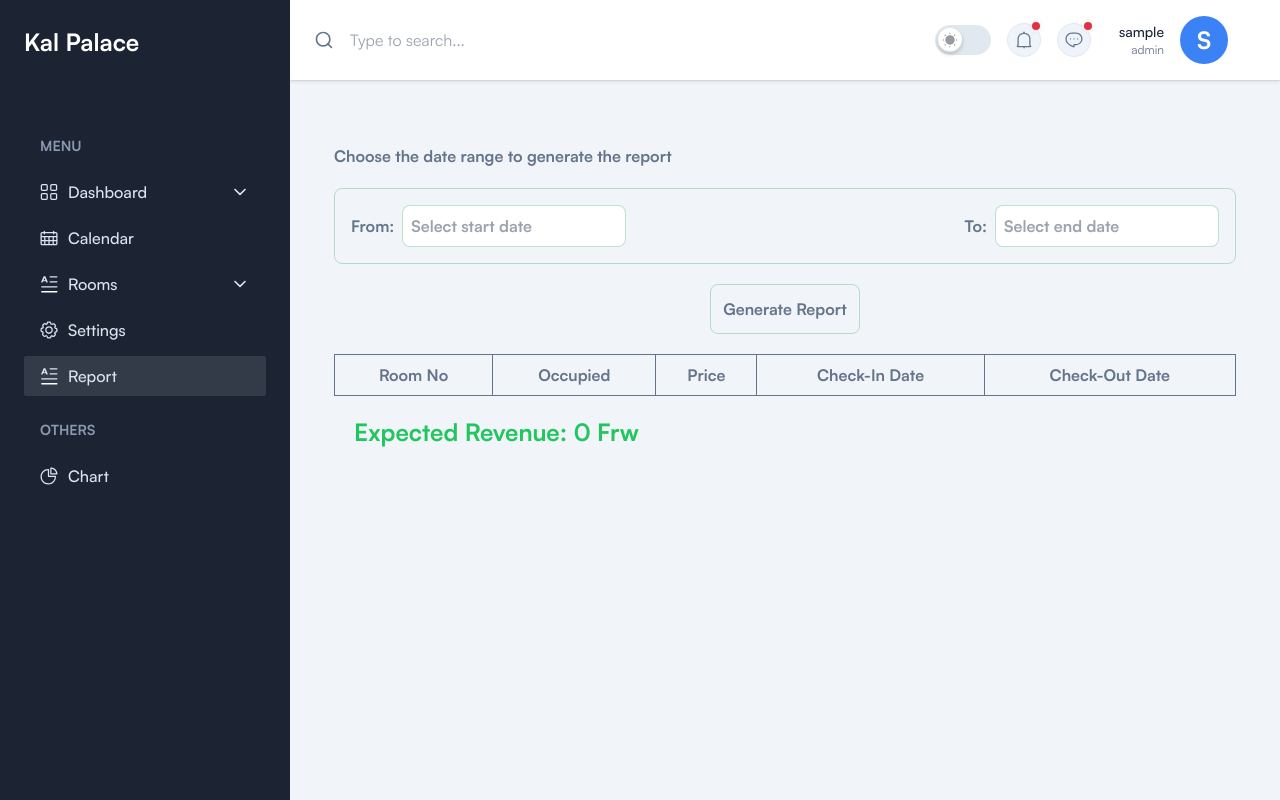
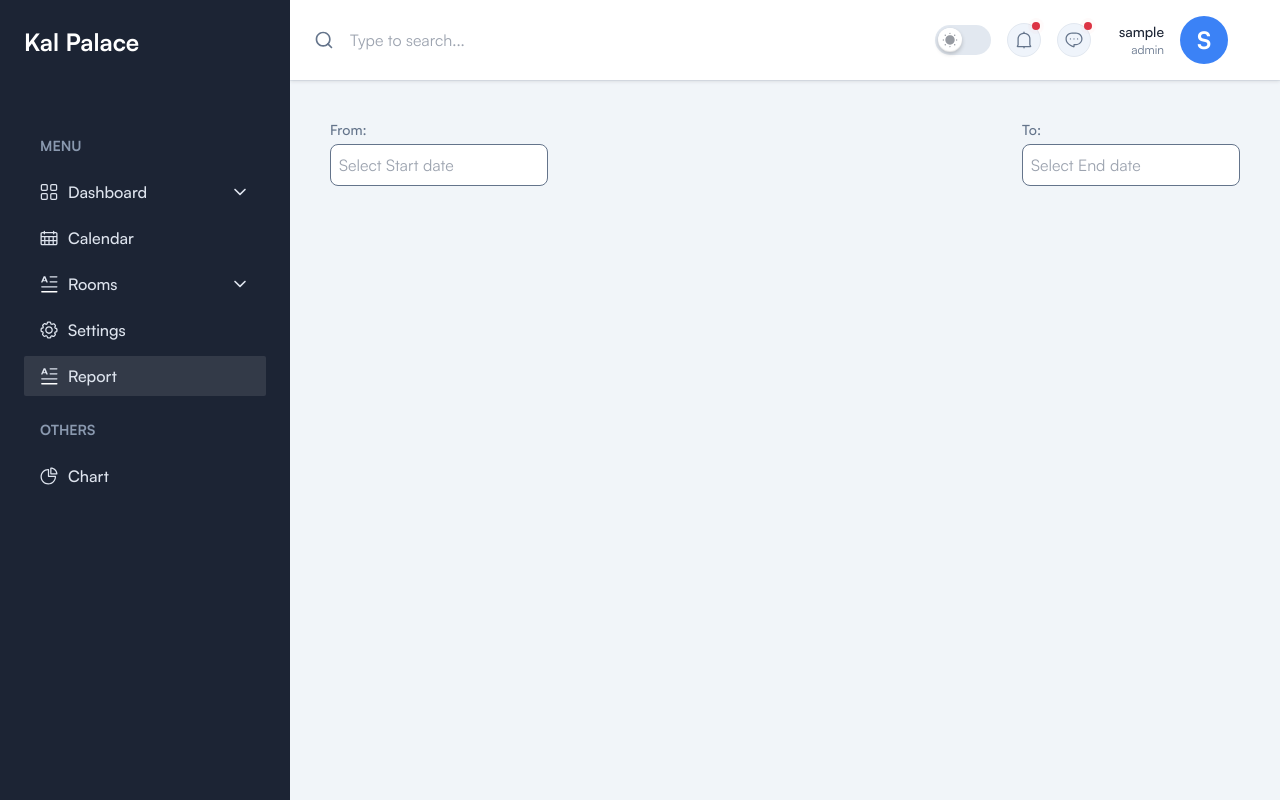
Before and after one commit to EddyShimwa/kal_palace, a React (Vite) app: page /report in a window 1280 px wide. Built offline with nearby package versions, Linux system fonts and the light colour scheme; sample sign-in values are in the browser's storage.

Commit message:
FIX REPORT ISSUES

```diff
--- a/src/components/Sidebar/index.tsx
+++ b/src/components/Sidebar/index.tsx
@@ -14,7 +14,7 @@ const Sidebar = ({ sidebarOpen, setSidebarOpen }: SidebarProps) => {
   const location = useLocation();
   const { pathname } = location;
   const dispatch = useDispatch<AppDispatch>();
-  const { rooms } = useSelector((state: RootState) => state.rooms);
+  const rooms = useSelector((state: RootState) => state.rooms.rooms);
   const { user } = useSelector((state: RootState) => state.signIn);
   const trigger = useRef<any>(null);
   const sidebar = useRef<any>(null);
@@ -51,6 +51,11 @@ const Sidebar = ({ sidebarOpen, setSidebarOpen }: SidebarProps) => {
     document.addEventListener("keydown", keyHandler);
     return () => document.removeEventListener("keydown", keyHandler);
   });
+
+  useEffect(() => {
+    console.log("Rooms state updated:", rooms);
+
+  }, [rooms])
 
   useEffect(() => {
     localStorage.setItem("sidebar-expanded", sidebarExpanded.toString());
--- a/src/pages/Rooms/allRooms.tsx
+++ b/src/pages/Rooms/allRooms.tsx
@@ -31,6 +31,7 @@ const AllRooms: React.FC = () => {
       </div>
       <div className="block md:grid grid-cols-3 gap-2">
         {loading && <FullScreenLoader />}
+        {rooms.length === 0 && !loading && <p className="text-center text-lg font-bold mt-5">No rooms available</p>}
         {error && <p className="text-red-500 text-sm">{error}</p>}
         {!loading && !error && rooms.map((room: Room) => (
           <div key={room._id} className={`border rounded-lg p-4 md:p-4 m-5 bg-[#e2e8f0] dark:bg-[#141a21f7] hover:bg-white ${room.isOccupied ? 'border-[#ef444461]' : 'border-[#159b4647]'}`}>
--- a/src/pages/Rooms/availableRooms.tsx
+++ b/src/pages/Rooms/availableRooms.tsx
@@ -26,6 +26,7 @@ const FreeRooms: React.FC = () => {
       </div>
       <div className="block md:grid grid-cols-3 gap-2">
         {loading && <FullScreenLoader />}
+        {rooms.length === 0 && !loading && <p className="text-center text-lg font-bold mt-5">All Rooms Are Occupied!</p>}
         {error && <p className="text-red-500 text-sm">{error}</p>}
         {!loading && !error && rooms.filter((room) => room.isOccupied === false).map((room: Room) => (
           <div key={room._id} className={`border rounded-lg p-4 md:p-4 m-5 bg-[#e2e8f0] dark:bg-[#141a21f7] hover:bg-white ${room.isOccupied ? 'border-[#ef444461]' : 'border-[#159b4647]'}`}>
--- a/src/pages/Rooms/occupiedRooms.tsx
+++ b/src/pages/Rooms/occupiedRooms.tsx
@@ -27,6 +27,7 @@ const OccupiedRooms: React.FC = () => {
       <div className="block md:grid grid-cols-3 gap-2">
         {loading &&      <FullScreenLoader />}
         {error && <p className="text-red-500 text-sm">{error}</p>}
+        {rooms.length === 0 && !loading && <p className="text-center text-lg font-bold mt-5">All rooms are free</p>}
         {!loading && !error && rooms.filter((room) => room.isOccupied === true).map((room: Room) => (
           <div key={room._id} className={`border rounded-lg p-4 md:p-4 m-5 bg-[#e2e8f0] dark:bg-[#141a21f7] hover:bg-white ${room.isOccupied ? 'border-[#ef444461]' : 'border-[#159b4647]'}`}>
             <div className="flex items-center">
--- a/src/pages/report/report.tsx
+++ b/src/pages/report/report.tsx
@@ -1,99 +1,110 @@
-import React, { useState } from 'react';
+import React, { useEffect, useState } from 'react';
+import { useDispatch, useSelector } from 'react-redux';
 import DatePicker from 'react-datepicker';
-import 'react-datepicker/dist/react-datepicker.css';
-import { useDispatch, useSelector } from 'react-redux';
-import { AppDispatch, RootState } from '../../redux/store';
-import { fetchOccupiedRooms } from '../../redux/slices/roomsSlice';
-
+import "react-datepicker/dist/react-datepicker.css";
+import { fetchOccupancy } from '../../redux/slices/reportSlice';
+import { RootState, AppDispatch } from '../../redux/store';
 import { format } from 'date-fns';
 
 const Report: React.FC = () => {
-  const [fromDate, setFromDate] = useState<Date | null>(null);
-  const [toDate, setToDate] = useState<Date | null>(null);
   const dispatch = useDispatch<AppDispatch>();
-  const rooms = useSelector((state: RootState) => state.rooms.rooms);
-  const loading = useSelector((state: RootState) => state.rooms.loading);
+  const occupancyData = useSelector((state: RootState) => state.occupancy);
+  const occupancyStatus = useSelector((state: RootState) => state.occupancy.status);
 
-  const handleGenerateReport = () => {
+  const occData = occupancyData.details;
+  const revenue = occupancyData.totalRevenue;
+  const [fromDate, setFromDate] = useState<Date | undefined>(undefined);
+  const [toDate, setToDate] = useState<Date | undefined>(undefined);
+
+  useEffect(() => {
     if (fromDate && toDate) {
       const startDate = format(fromDate, 'yyyy-MM-dd');
       const endDate = format(toDate, 'yyyy-MM-dd');
-      dispatch(fetchOccupiedRooms({ startDate, endDate }));
-    } else {
-      alert('Please select both dates.');
+      dispatch(fetchOccupancy({ startDate, endDate }));
     }
-  };
+  }, [fromDate, toDate, dispatch]);
 
-  const toUndefined = (date: Date | null): Date | undefined => {
-    return date === null ? undefined : date;
-  };
-
-  const sum = rooms.filter((room) => room.isOccupied === true).reduce((acc, room) => acc + room.price, 0);
+  console.log(occupancyData);
 
   return (
-    <div className='w-full p-5'>
-      <h1 className='py-5 font-bold'>Choose the date range to generate the report</h1>
-      <div className="block md:flex border border-[#159b4647] rounded-lg items-center font-bold justify-between p-5 md:p-2">
-        <div className='md:flex p-2 items-center'>
-          <label htmlFor="fromDate" className='mr-2'>From: </label>
+    <div className="container mx-auto p-4">
+      <div className="flex flex-col md:flex-row justify-between items-center mb-4">
+        <div className="mb-2 md:mb-0 md:mr-2">
+          <label htmlFor="fromDate" className="block text-sm font-medium text-gray-700 mb-1">From:</label>
           <DatePicker
             selected={fromDate}
-            onChange={(date: Date | null) => setFromDate(date)}
+            onChange={(date: Date | null) => setFromDate(date || undefined)}
             selectsStart
-            startDate={toUndefined(fromDate)}
-            endDate={toUndefined(toDate)}
-            placeholderText="Select start date"
-            id="fromDate"
-            className='p-2 border border-[#159b4647] rounded-lg dark:bg-black'
+            startDate={fromDate}
+            endDate={toDate}
+            placeholderText="Select Start date"
+            className="p-2 border border-gray-300 rounded-lg w-full"
           />
         </div>
-        <div className='md:flex items-center font-bold p-2'>
-          <label htmlFor="toDate" className='mr-2'>To: </label>
+        <div>
+          <label htmlFor="toDate" className="block text-sm font-medium text-gray-700 mb-1">To:</label>
           <DatePicker
             selected={toDate}
-            onChange={(date: Date | null) => setToDate(date)}
+            onChange={(date: Date | null) => setToDate(date || undefined)}
             selectsEnd
-            startDate={toUndefined(fromDate)}
-            endDate={toUndefined(toDate)}
-            minDate={toUndefined(fromDate)}
-            placeholderText="Select end date"
-            id="toDate"
-            className='p-2 border border-[#159b4647] rounded-lg dark:bg-black'
+            startDate={fromDate}
+            endDate={toDate}
+            placeholderText="Select End date"
+            className="p-2 border border-gray-300 rounded-lg w-full"
           />
         </div>
       </div>
-      <div className='flex w-full justify-center'>
-        <button className="mt-5 border p-3 rounded-lg border-[#159b4647] hover:bg-green-600 hover:text-black font-bold" onClick={handleGenerateReport}>Generate Report</button>
-      </div>
 
-      {loading ? (
-        <div>Loading...</div>
-      ) : (
-        <table className="w-full mt-5 border-collapse">
+      {occupancyStatus === 'loading' && <div className="text-center">Loading...</div>}
+      {occupancyStatus === 'succeeded' && (
+        <>
+          <table className="w-full mt-5 border-collapse  shadow-md rounded-lg overflow-hidden">
             <thead>
-            <tr>
-              <th className="border p-2">Room No</th>
-              <th className="border p-2">Occupied</th>
-              <th className="border p-2">Price</th>
-              <th className="border p-2">Check-In Date</th>
-              <th className="border p-2">Check-Out Date</th>
+              <tr className="bg-gray-200">
+                <th className="border p-2 text-left">Room No</th>
+                <th className="border p-2 text-left">Price</th>
+                <th className="border p-2 text-left">Check-In Date</th>
+                <th className="border p-2 text-left">Check-Out Date</th>
               </tr>
             </thead>
             <tbody>
-            {rooms.filter((room) => room.isOccupied === true).map(room => (
-              <tr key={room._id}>
+            {occData.map((room: any) => (
+                <tr key={room._id} className="border-t">
                   <td className="border p-2">{room.roomNumber}</td>
-                <td className="border p-2">{room.isOccupied ? 'Yes' : 'No'}</td>
-                <td className="border p-2">{room.price}</td>
-                <td className="border p-2">{new Date(room.checkInDate).toLocaleString()}</td>
-                <td className="border p-2">{new Date(room.checkOutDate).toLocaleString()}</td>
+                  <td className="border p-2">{room.price.toFixed(2)} Frw</td>
+                  <td className="border p-2">
+                    {new Date(room.checkInDate).toLocaleString('en-US', {
+                      weekday: 'long',
+                      year: 'numeric',
+                      month: 'long',
+                      day: 'numeric',
+                      hour: '2-digit',
+                      minute: '2-digit',
+                      second: '2-digit',
+                    })}
+                  </td>
+                  <td className="border p-2">
+                    {new Date(room.checkOutDate).toLocaleString('en-US', {
+                      weekday: 'long',
+                      year: 'numeric',
+                      month: 'long',
+                      day: 'numeric',
+                      hour: '2-digit',
+                      minute: '2-digit',
+                      second: '2-digit',
+                    })}
+                  </td>
                 </tr>
               ))}
             </tbody>
           </table>
+          <div className="mt-4 p-4 bg-gray-100 rounded-lg shadow-md">
+            <p className="text-lg font-semibold">Expected Revenue: {revenue.toFixed(2)} Frw</p>
+          </div>
+        </>
+      )}
 
-      )}
-       <div className="flex items-center p-5 font-bold text-green-500 text-2xl">Expected Revenue: {sum} Frw</div>
+      {occupancyStatus === 'failed' && <div className="text-center text-red-500">Error loading data</div>}
     </div>
   );
 };
--- /dev/null
+++ b/src/redux/slices/reportSlice.ts
@@ -0,0 +1,93 @@
+import { createAsyncThunk, createSlice, PayloadAction } from '@reduxjs/toolkit';
+
+// Define the payload type for the fulfilled action
+interface FetchOccupancyPayload {
+  totalRevenue: number;
+  count: number;
+  details: Array<{
+    _id: string;
+    roomNumber: string;
+    checkInDate: string;
+    checkOutDate: string;
+    price: number;
+    __v: number;
+  }>;
+}
+
+// Define the state shape
+interface OccupancyState {
+  totalRevenue: number;
+  count: number;
+  details: Array<{
+    _id: string;
+    roomNumber: string;
+    checkInDate: string;
+    checkOutDate: string;
+    price: number;
+    __v: number;
+  }>;
+  status: 'idle' | 'loading' | 'succeeded' | 'failed';
+  error?: string;
+}
+
+// Initial state
+const initialState: OccupancyState = {
+  totalRevenue: 0,
+  count: 0,
+  details: [],
+  status: 'idle',
+  error: '',
+};
+
+// Async thunk action
+export const fetchOccupancy = createAsyncThunk(
+  'occupancy/fetchOccupancy',
+  async (params: { startDate: string; endDate: string }) => {
+    const token = localStorage.getItem('token');
+    const headers = new Headers();
+    if (token) {
+      headers.append('Authorization', `Bearer ${token}`);
+    }
+
+    const response = await fetch(
+      `https://lodge-backend.onrender.com/api/rooms/occupied?startDate=${params.startDate}&endDate=${params.endDate}`, {
+        method: 'GET',
+        headers: headers,
+      }
+    );
+
+    if (!response.ok) {
+      throw new Error('Failed to fetch occupancy data');
+    }
+    return await response.json(); // Return the whole response object
+  }
+);
+
+// Slice
+export const occupancySlice = createSlice({
+  name: 'occupancy',
+  initialState, // Corrected here
+  reducers: {},
+  extraReducers: (builder) => {
+    builder
+      .addCase(fetchOccupancy.fulfilled, (state, action: PayloadAction<FetchOccupancyPayload>) => {
+        state.status = 'succeeded';
+        state.totalRevenue = action.payload.totalRevenue;
+        state.count = action.payload.count;
+        state.details = action.payload.details;
+      })
+      .addCase(fetchOccupancy.pending, (state) => {
+        state.status = 'loading';
+      })
+      .addCase(fetchOccupancy.rejected, (state, action) => {
+        state.status = 'failed';
+        state.error = action.error.message || 'Unknown error';
+      });
+  },
+});
+
+// Export actions and reducer
+export const { actions: occupancyActions, reducer: occupancyReducer } = occupancySlice;
+
+// Export the reducer as default
+export default occupancyReducer;
--- a/src/redux/store.ts
+++ b/src/redux/store.ts
@@ -1,12 +1,14 @@
 import { configureStore } from '@reduxjs/toolkit';
 import signinReducer from './slices/signInSlice';
 import roomsReducer from './slices/roomsSlice';
-
+import occupancyReducer from './slices/reportSlice';
 export const store = configureStore({
   reducer: {
     signIn: signinReducer,
-    rooms: roomsReducer
+    rooms: roomsReducer,
+    occupancy: occupancyReducer,
   },
+  devTools: process.env.NODE_ENV !== 'production',
 });
 
 export type RootState = ReturnType<typeof store.getState>;
```
Also changed, not shown: src/App.tsx (+9 -9 lines), src/redux/slices/roomsSlice.ts (+9 -3 lines), src/types/occupiedRoom.ts (added). Lines whose indentation alone changed are shown as unchanged.
